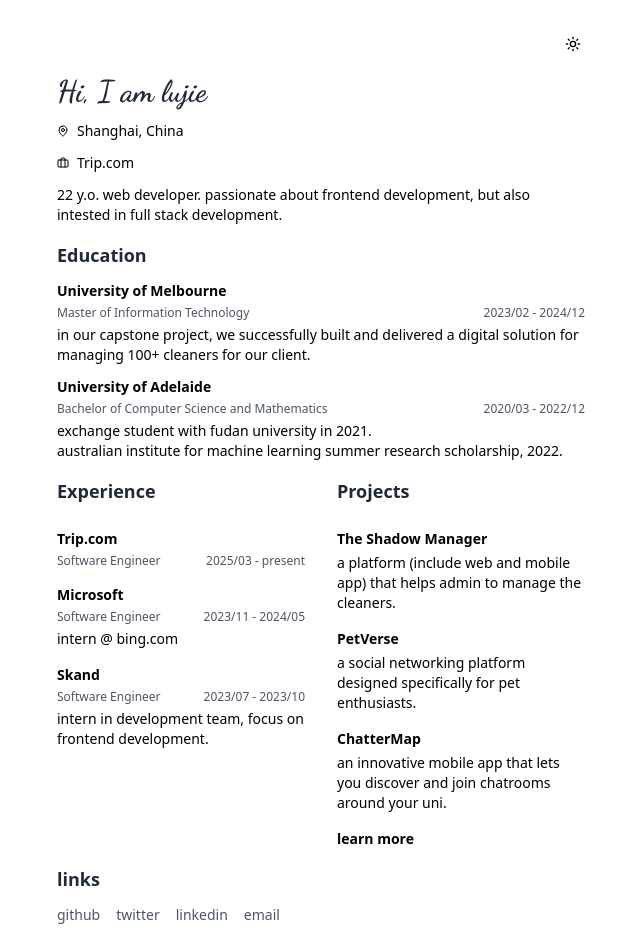
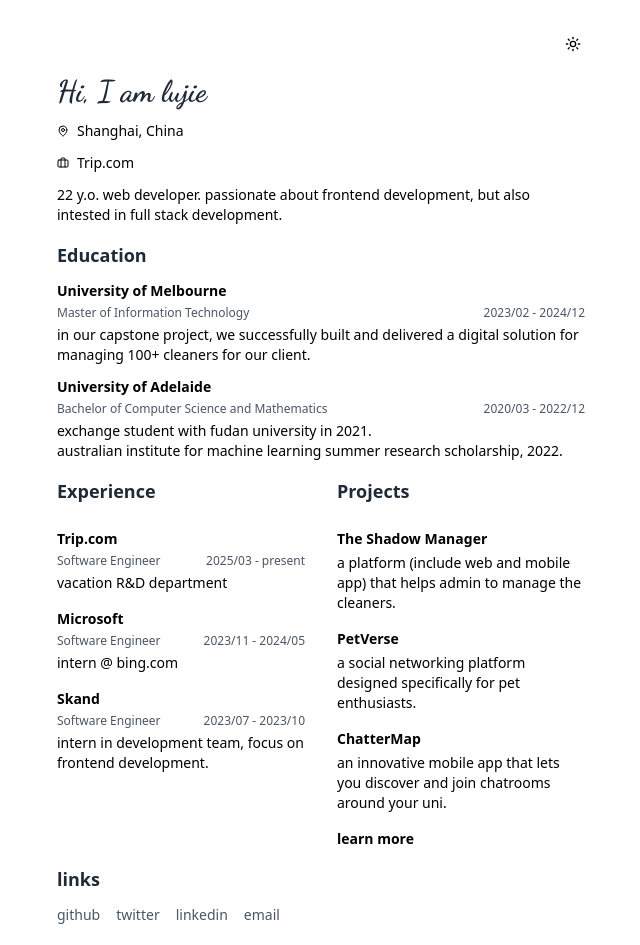
Before and after one commit to XiaoLinZzz/my-profile-1, a React (Vite) app: page / in a window 1280 px wide. Shown: the whole page, without its empty margins (319-959 px from the left). Built offline with nearby package versions, Linux system fonts and the light colour scheme.

Commit message:
update trip full time desc

```diff
--- a/src/profile.jsx
+++ b/src/profile.jsx
@@ -142,6 +142,9 @@ const ProfilePage = () => {
                     <span>Software Engineer</span>
                     <span>2025/03 - present</span>
                   </p>
+                  <p className="text-black dark:text-white text-sm">
+                    vacation R&D department
+                  </p>
                 </div>
                 <div className="space-y-1">
                   <h3 className="font-bold text-sm text-black dark:text-white">
```
